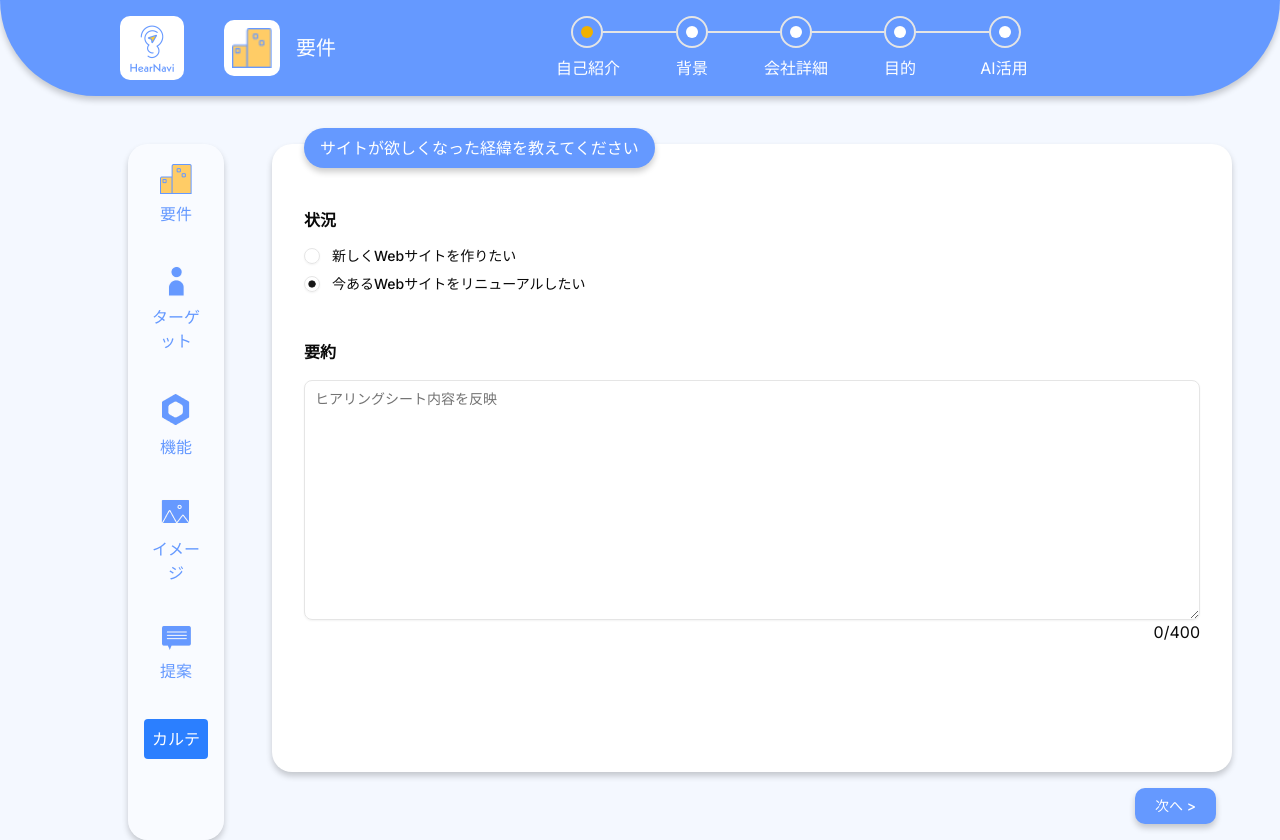
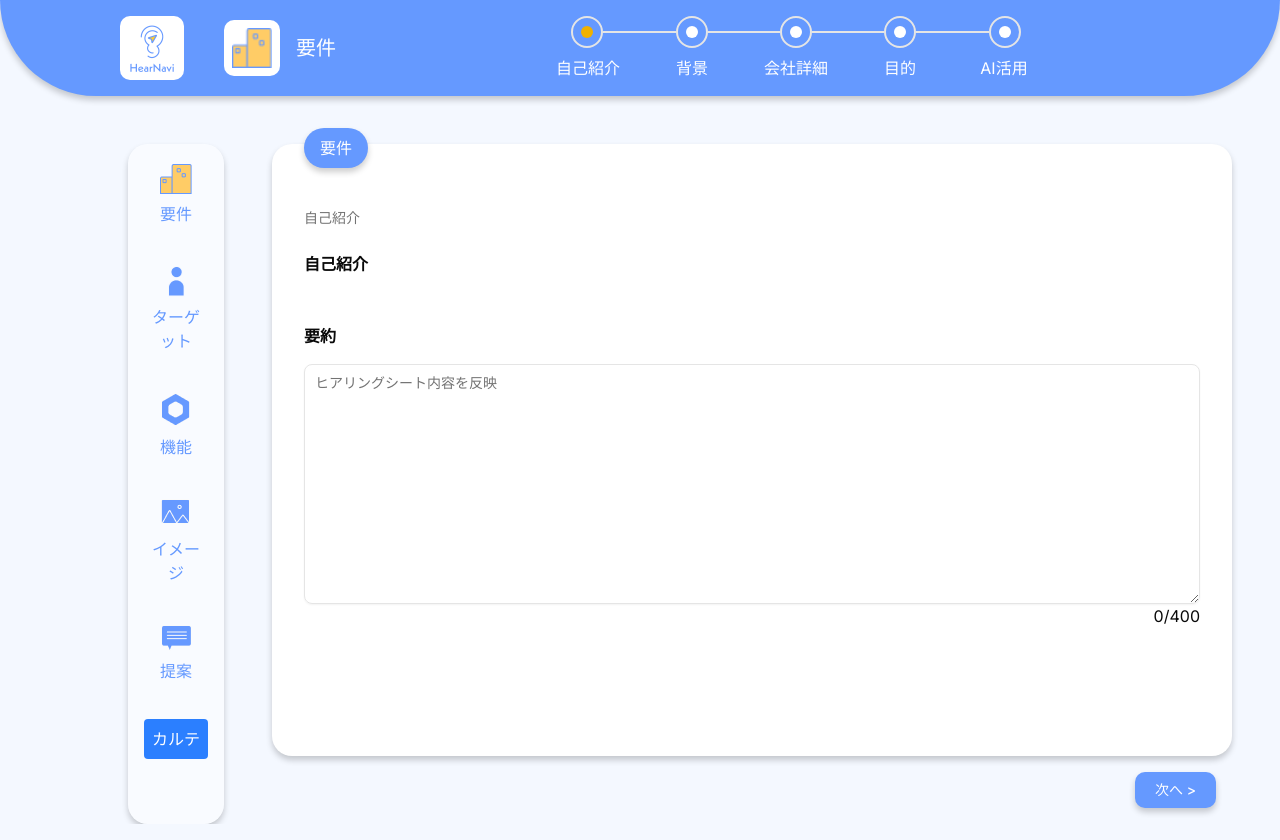
Before and after one commit to aobalab/hear-navi, a Next.js app: page /hearing/requirements/self-introduction in a window 1280 px wide. Built offline with nearby package versions, Linux system fonts and the light colour scheme.

Commit message:
feat: implement question components for dynamic rendering in hearing page

```diff
--- a/app/hearing/[category]/[section]/page.tsx
+++ b/app/hearing/[category]/[section]/page.tsx
@@ -1,7 +1,8 @@
+import { notFound } from "next/navigation";
+
+import { questionComponents } from "@/components/questions";
+import Summary from "@/components/summary";
 import { Categories } from '../../config';
-import { Label } from "@/components/ui/label"
-import { RadioGroup, RadioGroupItem } from "@/components/ui/radio-group"
-import Summary from "@/components/summary";
 
 export function generateStaticParams() {
     const params: { category: string; section: string }[] = [];
@@ -18,28 +19,37 @@ export function generateStaticParams() {
     return params;
 }
 
-export default function Page() {
+interface PageProps {
+    params: Promise<{ category: string; section: string }>;
+}
+
+export default async function Page({ params }: PageProps) {
+    const { category, section } = await params;
+    const currentCategory = Categories[category];
+
+    if (!currentCategory) {
+        notFound();
+    }
+
+    const currentSection = currentCategory.sections.find((item) => item.title === section);
+    const QuestionComponent = questionComponents[section];
+
+    if (!currentSection || !QuestionComponent) {
+        notFound();
+    }
+
     return (<>
         <div className="absolute main-header -top-4 left-8 pl-4 pr-4 pt-2 pb-2">
             <p className="main-header-subtitle text-md">
-                サイトが欲しくなった経緯を教えてください
+                {currentCategory.label}
             </p>
         </div>
         <div className="main-content p-8">
             <div className="mt-8 mb-12">
-                <h2 className="main-content-label mb-4 text-l font-bold">
-                    状況
-                </h2>
-                <RadioGroup defaultValue="comfortable" className="w-fit">
-                    <div className="flex items-center gap-3">
-                        <RadioGroupItem value="default" id="r1" />
-                        <Label htmlFor="r1">新しくWebサイトを作りたい</Label>
-                    </div>
-                    <div className="flex items-center gap-3">
-                        <RadioGroupItem value="comfortable" id="r2" />
-                        <Label htmlFor="r2">今あるWebサイトをリニューアルしたい</Label>
-                    </div>
-                </RadioGroup>
+                <p className="mb-6 text-sm text-muted-foreground">
+                    {currentSection.label}
+                </p>
+                <QuestionComponent />
             </div>
             <Summary />
         </div>
--- /dev/null
+++ b/components/questions/index.ts
@@ -0,0 +1,41 @@
+import type { ComponentType } from "react";
+
+import AbstractQuestion from "@/components/questions/abstract";
+import AgeQuestion from "@/components/questions/age";
+import AiQuestion from "@/components/questions/ai";
+import BackgroundQuestion from "@/components/questions/background";
+import BudgetQuestion from "@/components/questions/budget";
+import CompanyDetailQuestion from "@/components/questions/company-detail";
+import GenderQuestion from "@/components/questions/gender";
+import Impression1Question from "@/components/questions/impression1";
+import Impression2Question from "@/components/questions/impression2";
+import Impression3Question from "@/components/questions/impression3";
+import PurposeQuestion from "@/components/questions/purpose";
+import ScheduleQuestion from "@/components/questions/schedule";
+import SelfIntroductionQuestion from "@/components/questions/self-introduction";
+import SiteCategoryQuestion from "@/components/questions/site-category";
+import SiteFunctionQuestion from "@/components/questions/site-function";
+import SitePageQuestion from "@/components/questions/site-page";
+import StatusQuestion from "@/components/questions/status";
+import UserTypeQuestion from "@/components/questions/user-type";
+
+export const questionComponents: Record<string, ComponentType> = {
+    abstract: AbstractQuestion,
+    age: AgeQuestion,
+    ai: AiQuestion,
+    background: BackgroundQuestion,
+    budget: BudgetQuestion,
+    "company-detail": CompanyDetailQuestion,
+    gender: GenderQuestion,
+    impression1: Impression1Question,
+    impression2: Impression2Question,
+    impression3: Impression3Question,
+    purpose: PurposeQuestion,
+    schedule: ScheduleQuestion,
+    "self-introduction": SelfIntroductionQuestion,
+    "site-category": SiteCategoryQuestion,
+    "site-function": SiteFunctionQuestion,
+    "site-page": SitePageQuestion,
+    status: StatusQuestion,
+    "user-type": UserTypeQuestion,
+};
```
